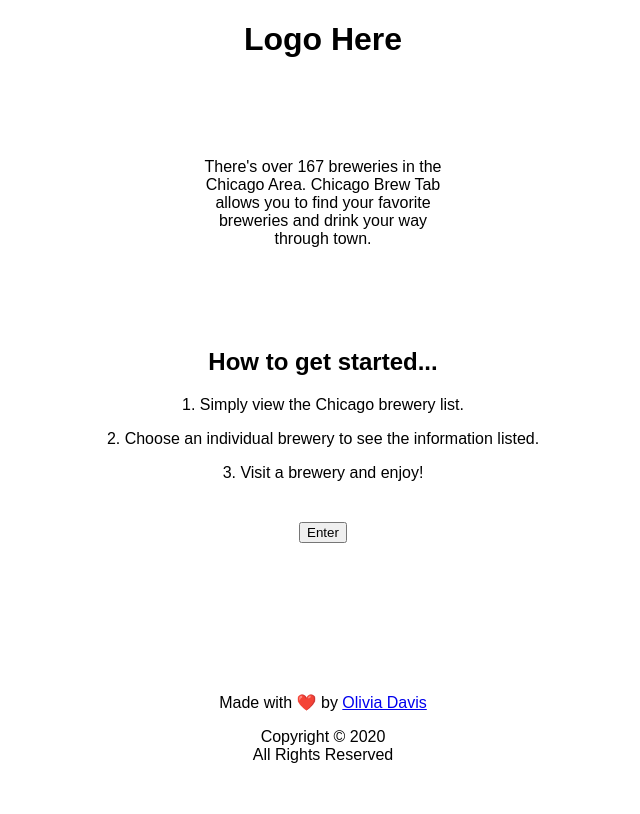
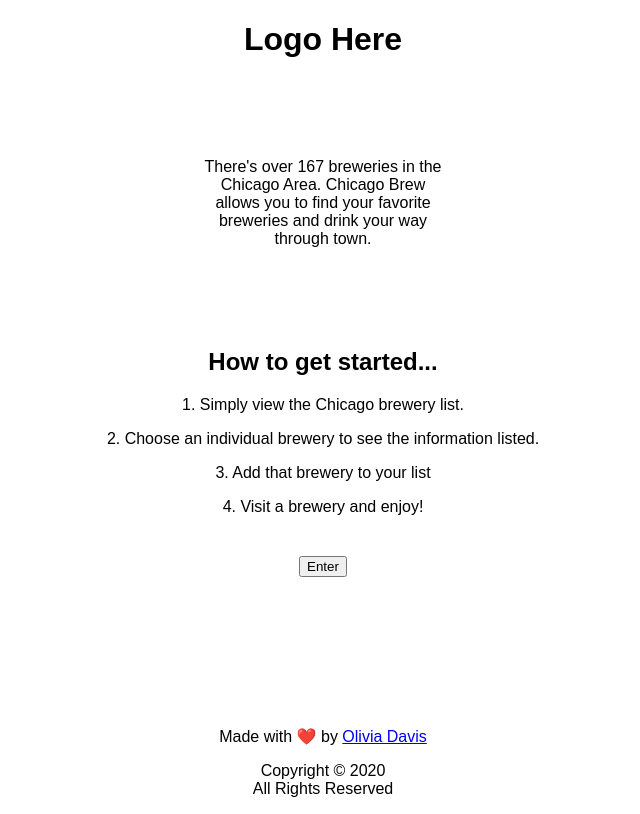
Before and after one commit to oliviadavis593/ChicagoBrew, a React (Create React App) app: page / in a window 1280 px wide. Shown: the whole page, without its empty margins (317-957 px from the left). Built offline with nearby package versions, Linux system fonts and the light colour scheme.

Commit message:
change name CBT to CB

```diff
--- a/src/components/Navigation.js
+++ b/src/components/Navigation.js
@@ -9,7 +9,7 @@ function Navigation() {
             <div className='cbt-logo'>
                 <Link to='/'>
                     <span>
-                        Chicago Brew Tab
+                        Chicago Brew
                     </span>
                 </Link>
             </div>
--- a/src/views/Landing.js
+++ b/src/views/Landing.js
@@ -13,7 +13,7 @@ function Landing() {
             <div className='landing-main'>
                 <p>
                     There's over 167 breweries in the Chicago Area. Chicago
-                    Brew Tab allows you to find your favorite breweries and
+                    Brew allows you to find your favorite breweries and
                     drink your way through town.
                 </p>
             </div>
@@ -21,7 +21,8 @@ function Landing() {
                   <h2>How to get started...</h2>
                   <p>1. Simply view the Chicago brewery list.</p>
                   <p>2. Choose an individual brewery to see the information listed.</p>
-                  <p>3. Visit a brewery and enjoy!</p>
+                  <p>3. Add that brewery to your list</p>
+                  <p>4. Visit a brewery and enjoy!</p>
             </div>
             <div className='landing-btn'>
                <Link to='/dashboard' className='enter_button'>
```
